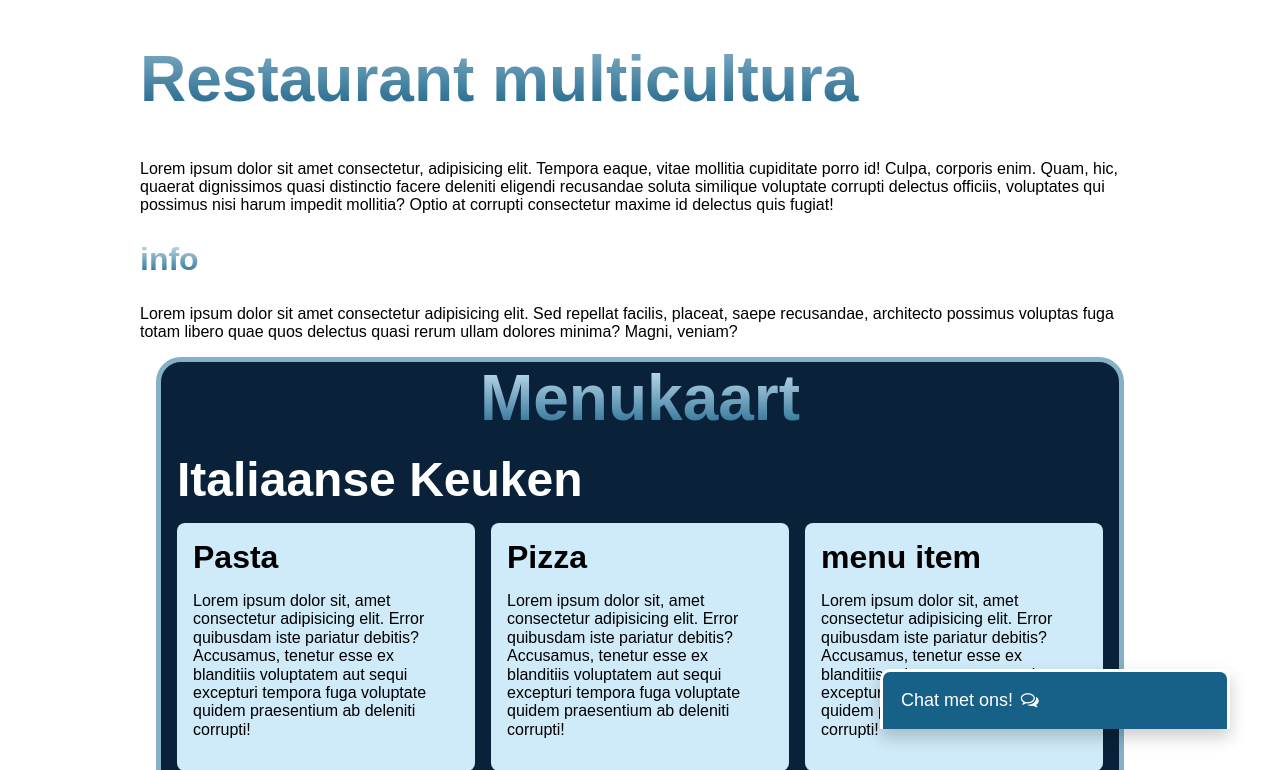
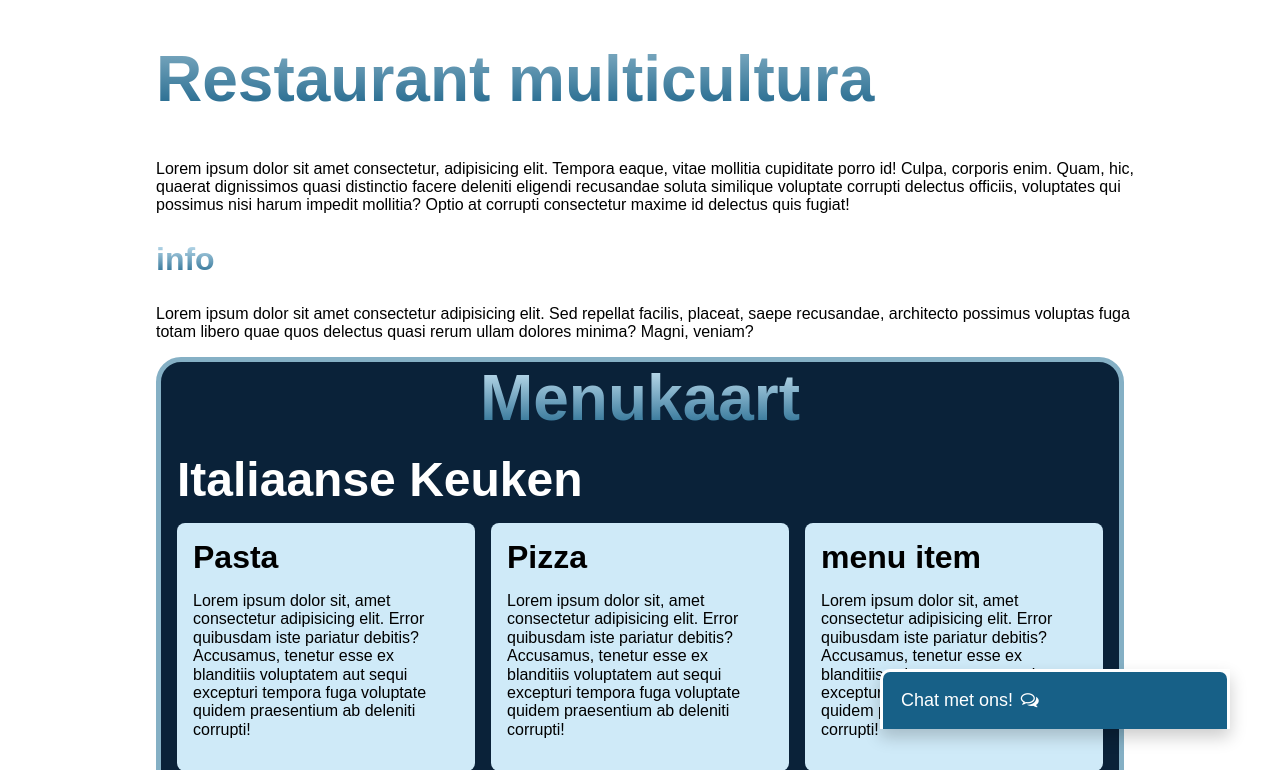
Before and after one commit to YannickMyxe/restaurant, a PHP site: page / in a window 1280 px wide. Shown: the part 71-841 px from the top of the page. Run offline with PHP 8.4, Linux system fonts and the light colour scheme; some web fonts are replaced.

Commit message:
added leftalign

```diff
--- a/css/menu.css
+++ b/css/menu.css
@@ -64,3 +64,8 @@
     padding: 0;
     margin: 0;
 }
+
+.leftalign
+{
+    padding-left: 1em;
+}
--- a/index.html
+++ b/index.html
@@ -36,7 +36,7 @@
         </nav>
     </header>
     <main>
-        <div>
+        <div class="leftalign">
             <h1>Restaurant multicultura</h1>
             <div>
                 <p>
@@ -44,7 +44,7 @@
                 </p>
             </div>
         </div>
-        <div>
+        <div class="leftalign">
             <h2>info</h2>
             <p>Lorem ipsum dolor sit amet consectetur adipisicing elit. Sed repellat facilis, placeat, saepe recusandae, architecto possimus voluptas fuga totam libero quae quos delectus quasi rerum ullam dolores minima? Magni, veniam?</p>
         </div>
```
